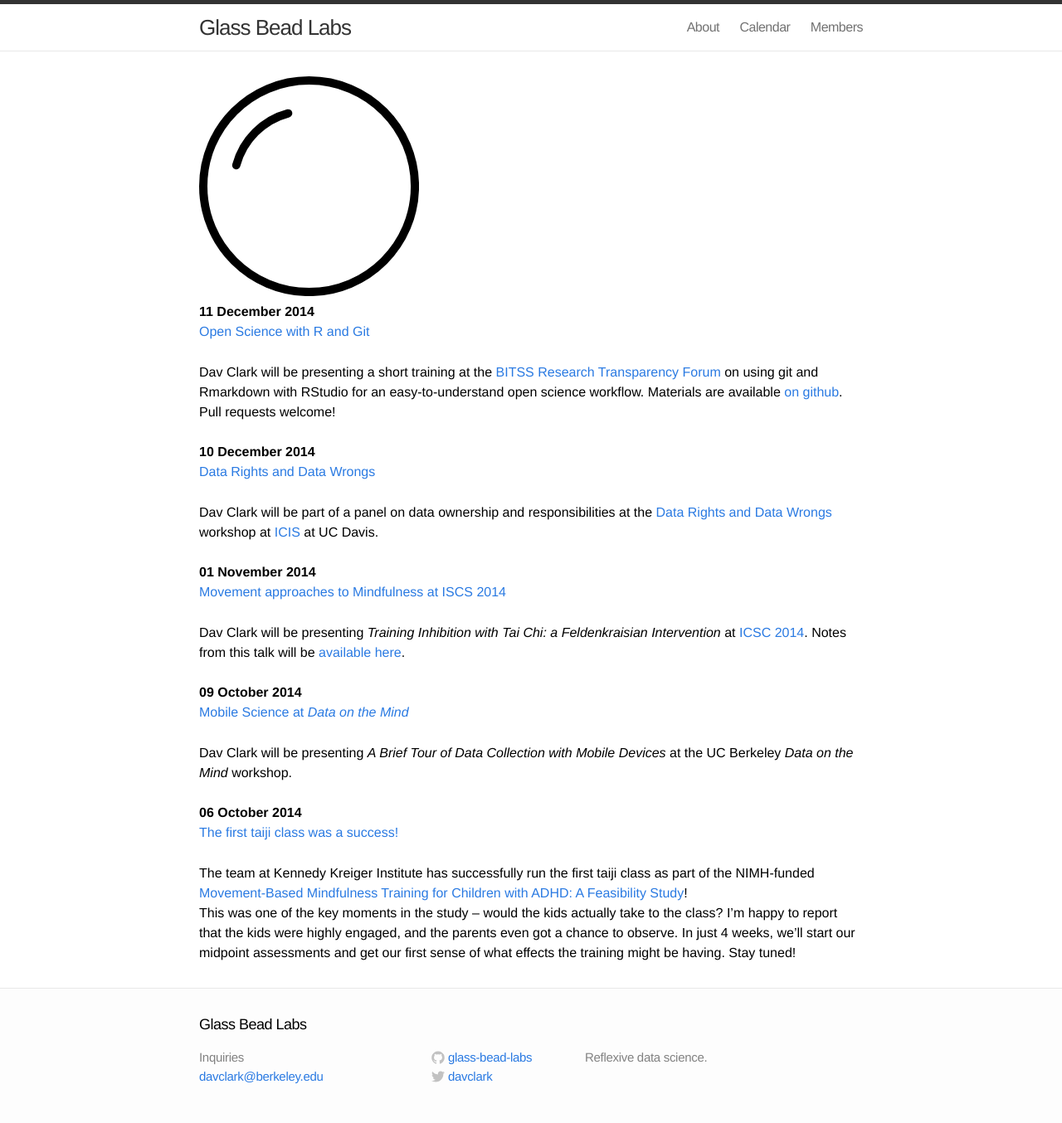
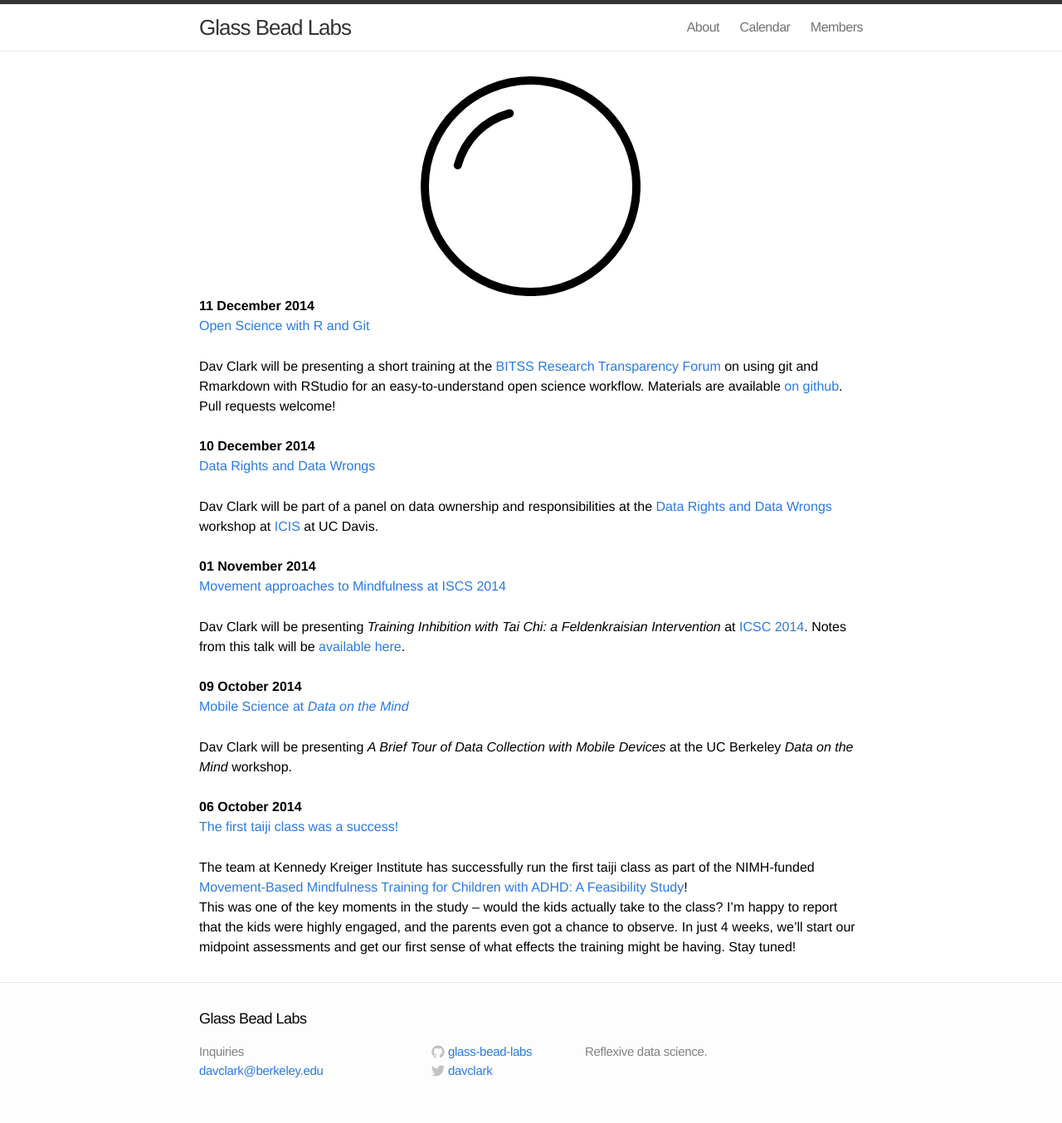
Before and after one commit to glass-bead-labs/bead.glass, a Jekyll site: the page built from index.html, in a window 1280 px wide. Shown: the whole page at 83% size. Built offline with Jekyll 4.4.1, drawn with Linux system fonts in a browser that asks for light colours.

Commit message:
centering the logo

```diff
--- a/_includes/logo.html
+++ b/_includes/logo.html
@@ -1,3 +1,3 @@
-<object data="{{ site.baseurl }}/images/gbl-logo.svg" type="image/svg+xml">
+<object data="{{ site.baseurl }}/images/gbl-logo.svg" type="image/svg+xml" style="margin-left:auto; margin-right: auto;display:block;">
   <img src="{{ site.baseurl }}/images/gbl-logo.png" />
 </object>
```
